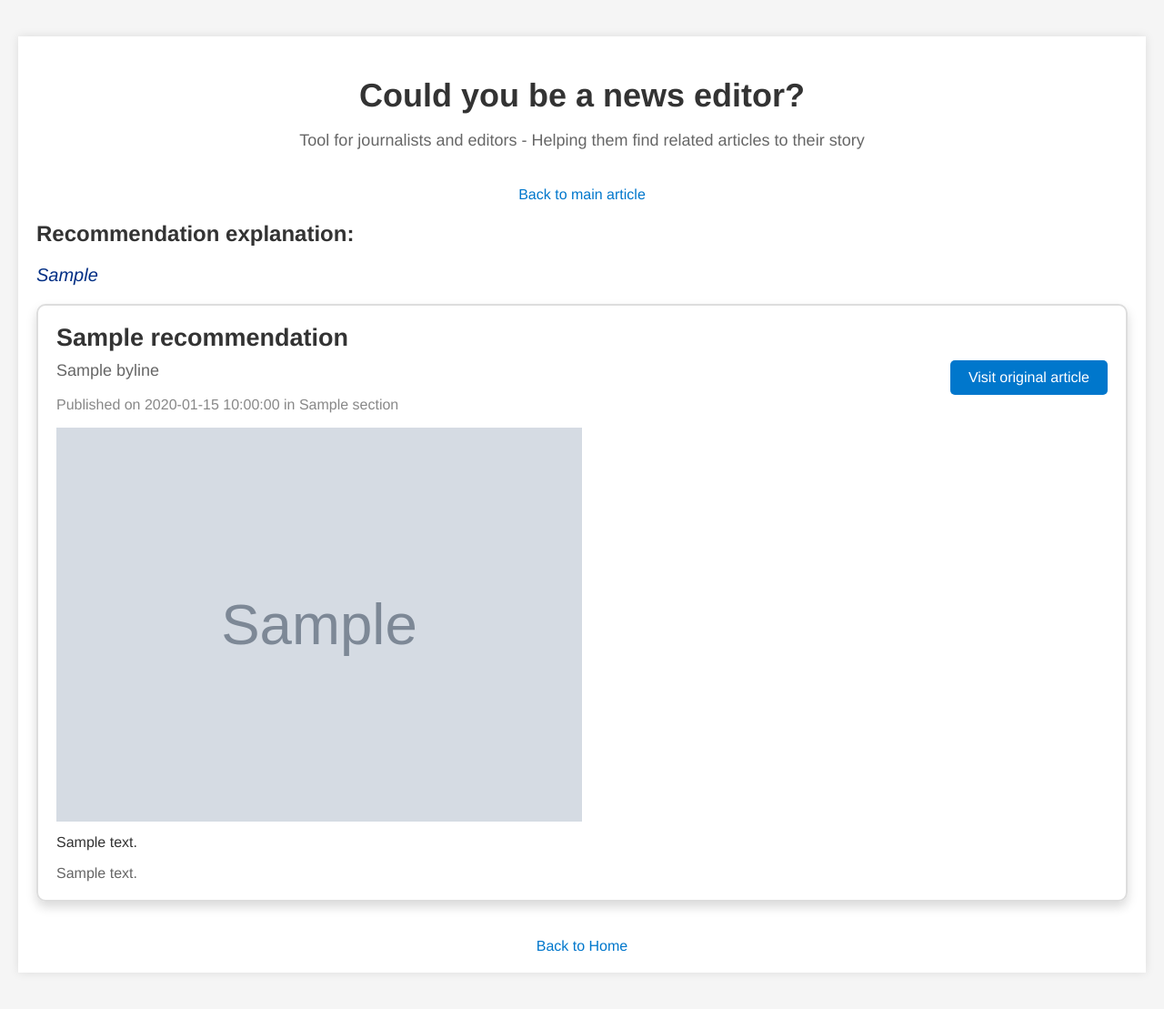
After one commit to sfimediafutures/Related-News-Articles-RS-demo, a Flask app: template templates/recommendation.html in a window 1280 px wide. The commit adds this page. Shown: the whole page at 91% size. Run offline with Flask 3, Linux system fonts and the light colour scheme; the template is opened without the code that fills it: most values are stand-ins (such as "Sample title", 1, 10 or a date in 2020); grey boxes marked "Sample" are stand-in pictures; parts of the project's set-up code (start-up, migrations or seed data) failed here and were passed over.

Commit message:
new version, with external stylesheet

```diff
--- a/app.py
+++ b/app.py
@@ -2,21 +2,33 @@ from flask import Flask, render_template, request
 from utils import ArticleRecommendationFacade
 
 # Initialize the facade with the provided paths
-facade = ArticleRecommendationFacade('data/test_set_articles.csv', 'data/recommendations.pkl')
+facade = ArticleRecommendationFacade('data/combined_articles_recommendations.csv', 'data/articles_big_dataset.csv')
 
 app = Flask(__name__)
 
 @app.route('/')
 def home():
     # Use the facade to get the list of articles
-    articles_list = facade.articles_df[['uuid', 'title']].to_dict('records')
+    articles_list = facade.testset_articles_df[['uuid', 'title']].to_dict('records')
     return render_template('home.html', articles=articles_list)
 
 @app.route('/article/<string:article_id>')
 def article_recommendations(article_id):
     # Use the facade to get article details and recommendations
-    result = facade.get_article_with_recommendations(article_id)
-    return render_template('article.html', article=result['article'], recommendations=result['recommendations'])
+    result = facade.get_article(article_id)
+    recommendations = facade.get_recommendations(article_id)
+    return render_template('article.html', article=result, recommendations=recommendations)
+
+@app.route('/recommendation/<string:article_id>/<string:recommendation_id>')
+def recommendation(article_id, recommendation_id):
+    # Use the facade to get article details and recommendations
+    article = facade.get_article(article_id)
+    recommendations = facade.get_recommendations(article_id)
+
+    # Find the recommendation with the matching recommendation_id
+    recommendation = next((rec for rec in recommendations if rec.uuid == recommendation_id), None)
+
+    return render_template('recommendation.html', article=article, recommendation=recommendation)
 
 if __name__ == "__main__":
     app.run(debug=True)
--- /dev/null
+++ b/static/style.css
@@ -0,0 +1,221 @@
+/* General styling */
+body {
+    font-family: 'Helvetica Neue', Helvetica, Arial, sans-serif;
+    background-color: #f5f5f5;
+    color: #333;
+    margin: 0;
+    padding: 0;
+}
+
+.container {
+    max-width: 1200px;
+    margin: 40px auto;
+    background-color: #ffffff;
+    padding: 20px;
+    box-shadow: 0 0 10px rgba(0, 0, 0, 0.1);
+}
+
+/* Header */
+.header {
+    text-align: center;
+    margin-bottom: 20px;
+}
+
+.header h1 {
+    font-size: 36px;
+    font-weight: bold;
+    margin-bottom: 10px;
+}
+
+.header p {
+    font-size: 18px;
+    color: #666;
+}
+
+/* Main Article */
+.main-article-item {
+    position: relative;
+    border: 2px solid #ddd;
+    border-radius: 10px;
+    overflow: hidden;
+    box-shadow: 0 6px 12px rgba(0, 0, 0, 0.15);
+    text-align: left;
+    margin-bottom: 20px;
+}
+
+.main-article-content {
+    padding: 20px;
+}
+
+.main-article-title {
+    font-size: 27px;
+    color: #333;
+    margin: 0;
+    font-weight: bold;
+}
+
+.article-byline,
+.article-metadata,
+.article-lead-text,
+.article-full-text {
+    font-size: 16px;
+    color: #666;
+    margin-top: 10px;
+}
+
+.article-byline {
+    font-size: 18px;
+}
+.article-metadata {
+    color: #888;
+}
+
+.article-lead-text {
+
+    color: #333;
+}
+
+.main-article-item img {
+    width: 50%;
+    height: auto;
+}
+
+/* Recommendations */
+.recommendations-section h2 {
+    font-size: 24px;
+    font-weight: bold;
+    margin-top: 40px;
+    border-bottom: 2px solid #ddd;
+    padding-bottom: 10px;
+}
+
+.recommendations {
+    display: flex;
+    overflow-x: auto;
+    gap: 20px;
+    list-style-type: none;
+    padding: 0;
+    margin: 20px 0;
+}
+
+.recommendation-item {
+    flex: 0 0 auto;
+    width: 300px;
+    background-color: #f9f9f9;
+    border: 1px solid #ddd;
+    border-radius: 8px;
+    overflow: hidden;
+    box-shadow: 0 4px 8px rgba(0, 0, 0, 0.1);
+    text-align: center;
+}
+
+.recommendation-item img {
+    width: 100%;
+    height: auto;
+}
+
+.recommendation-content {
+    padding: 15px;
+}
+
+.recommendation-title {
+    text-decoration: none;
+    font-size: 18px;
+    color: #333;
+    font-weight: bold;
+    margin: 0;
+}
+
+.recommendation-title:hover {
+    color: #0077cc;
+    text-decoration: underline;
+}
+
+.recommendation-description {
+    font-size: 14px;
+    color: #666;
+    margin-top: 10px;
+}
+
+.recommendation-explanation {
+    font-size: 14px;
+    color: #000000;
+    margin-top: 10px;
+    font-style: italic;
+}
+
+/* Buttons and Links */
+.back-link,
+.external-link-button,
+.back-to-article-button {
+    display: block;
+    text-align: center;
+    margin-top: 40px;
+    font-size: 16px;
+    color: #0077cc;
+    text-decoration: none;
+}
+
+.back-link:hover,
+.back-to-article-button:hover {
+    text-decoration: underline;
+}
+
+.external-link-button {
+    position: absolute;
+    top: 20px;
+    right: 20px;
+    background-color: #0077cc;
+    color: white;
+    padding: 10px 20px;
+    border: none;
+    border-radius: 5px;
+    text-decoration: none;
+    font-size: 16px;
+    cursor: pointer;
+}
+
+.external-link-button:hover {
+    background-color: #005fa3;
+    text-decoration: none;
+    color: white;
+}
+
+/* Search Bar */
+.search-bar {
+    margin-bottom: 20px;
+}
+
+.search-input {
+    width: 100%;
+    padding: 10px;
+    font-size: 16px;
+}
+
+/* Article List */
+.article-list {
+    list-style-type: none;
+    padding: 0;
+}
+
+.article-item {
+    margin-bottom: 10px;
+}
+
+.article-link {
+    font-size: 18px;
+    color: #0077cc;
+    text-decoration: none;
+}
+
+.article-link:hover {
+    text-decoration: underline;
+}
+
+/* Recommendation Explanation */
+.recommendation-explanation {
+    font-size: 20px;
+    color: #002e84;
+    margin-top: 10px;
+    font-style: italic;
+}
--- /dev/null
+++ b/templates/recommendation.html
@@ -0,0 +1,35 @@
+<!DOCTYPE html>
+<html lang="en">
+<head>
+    <meta charset="UTF-8">
+    <title>{{ recommendation.title }} - Recommendation for {{ article.title }}</title>
+    <link rel="stylesheet" href="{{ url_for('static', filename='style.css') }}">
+</head>
+<body>
+    <div class="container">
+        <div class="header">
+            <h1>Could you be a news editor?</h1>
+            <p>Tool for journalists and editors - Helping them find related articles to their story</p>
+        </div>
+        <a href="{{ url_for('article_recommendations', article_id=article['uuid']) }}" class="back-to-article-button">Back to main article</a>
+        <h2>Recommendation explanation:</h2>
+        <p class="recommendation-explanation">{{ recommendation.recommendation_explanation }}</p>
+
+        <div class="main-article-item">
+            <a href="https://tv2.no/a/{{ recommendation.uuid }}" class="external-link-button">Visit original article</a>
+            <div class="main-article-content">
+                <h1 class="main-article-title">{{ recommendation.title }}</h1>
+                <p class="article-byline">{{ recommendation.byline | join(', ') }}</p>
+                <p class="article-metadata">Published on {{ recommendation.creation_date }} in {{ recommendation.section }}</p>
+                <img src="{{ recommendation.image_url or 'https://via.placeholder.com/150' }}" alt="{{ recommendation.title }}">
+                <p class="article-lead-text">{{ recommendation.lead_text }}</p>
+                <div class="article-full-text">
+                    {{ recommendation.body_text | safe }}
+                </div>
+            </div>
+        </div>
+
+        <a href="{{ url_for('home') }}" class="back-link">Back to Home</a>
+    </div>
+</body>
+</html>
```
Also changed, not shown: scrape.py (added, +39 -0 lines), templates/article.html (+34 -43 lines), templates/home.html (+7 -16 lines), utils.py (+160 -40 lines), add_images.py (added), 3 other files.
